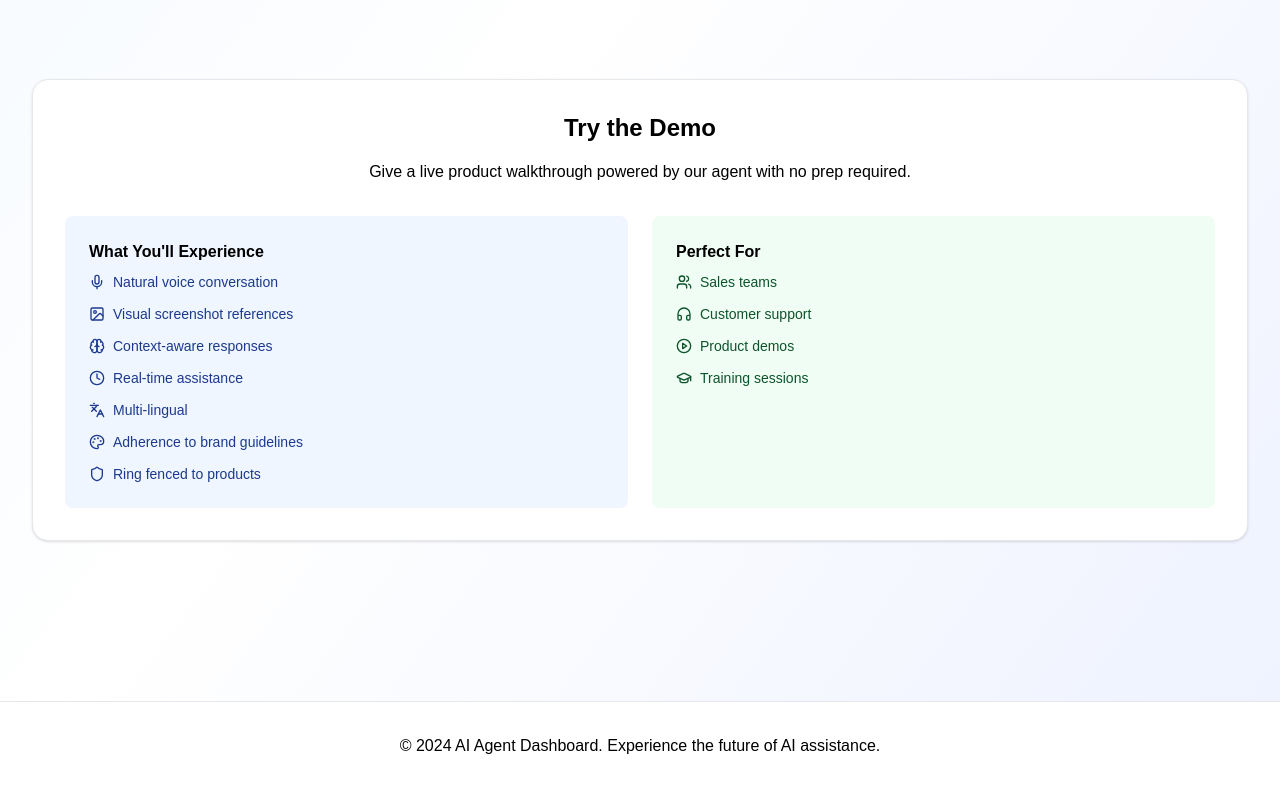
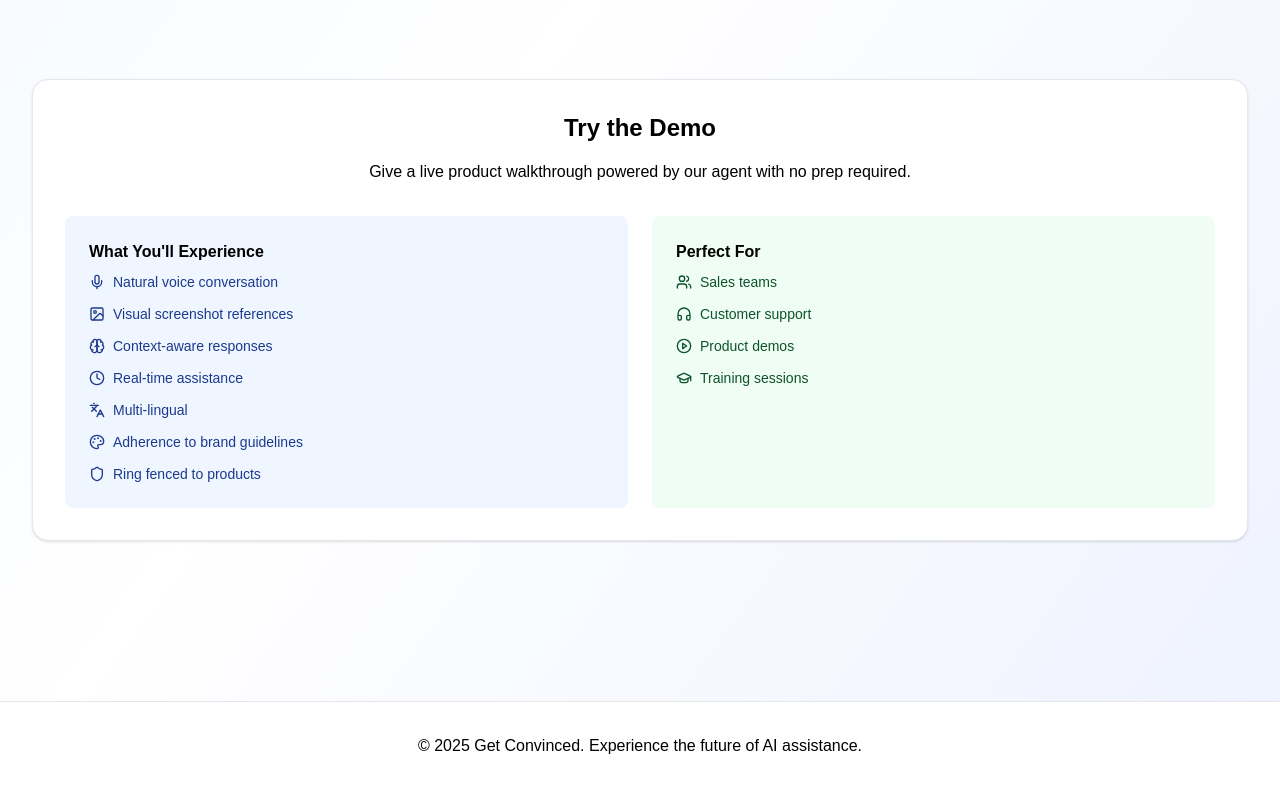
Before and after one commit to lazycoder1/getconvinced-poc, a Next.js app: page / in a window 1280 px wide. Shown: the part 926-1716 px from the top of the page. Built offline with nearby package versions, Linux system fonts and the light colour scheme.

Commit message:
changing footer

```diff
--- a/src/app/layout.tsx
+++ b/src/app/layout.tsx
@@ -1,8 +1,8 @@
 import "./globals.css";
 
 export const metadata = {
-    title: "HubSpot Playwright MCP",
-    description: "HubSpot automation with Playwright and voice control",
+    title: "A digital product expert on every call.",
+    description: 'No more "let me get a sales engineer," just clear, confident explanations.',
 };
 
 export default function RootLayout({ children }: { children: React.ReactNode }) {
--- a/src/app/page.tsx
+++ b/src/app/page.tsx
@@ -156,7 +156,7 @@ export default function WelcomePage() {
             <footer className="mt-20 bg-white border-t border-gray-200">
                 <div className="px-4 py-8 mx-auto max-w-7xl sm:px-6 lg:px-8">
                     <div className="text-center text-gray-600">
-                        <p>&copy; 2024 AI Agent Dashboard. Experience the future of AI assistance.</p>
+                        <p>&copy; 2025 Get Convinced. Experience the future of AI assistance.</p>
                     </div>
                 </div>
             </footer>
```
Also changed, not shown: src/app/about/page.tsx (+10 -2 lines).
